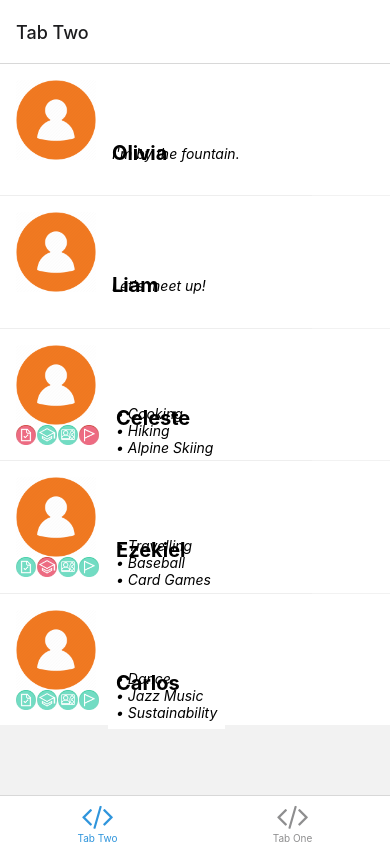
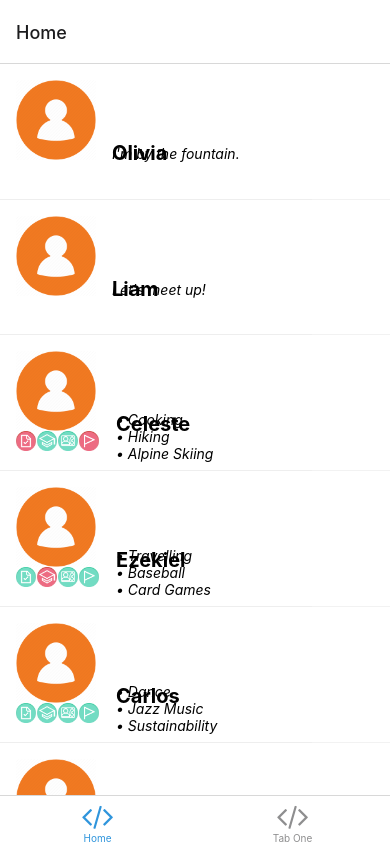
Before and after one commit to maaarvin-was-here/hi5, a React Native app: screen /TabTwo in a window 390 px wide. Built offline with nearby package versions, Linux system fonts and the light colour scheme; what expo-linking would draw is missing.

Commit message:
added more people

```diff
--- a/navigation/index.tsx
+++ b/navigation/index.tsx
@@ -5,7 +5,11 @@
  */
 import { FontAwesome } from '@expo/vector-icons';
 import { createBottomTabNavigator } from '@react-navigation/bottom-tabs';
-import { NavigationContainer, DefaultTheme, DarkTheme } from '@react-navigation/native';
+import {
+  NavigationContainer,
+  DefaultTheme,
+  DarkTheme,
+} from '@react-navigation/native';
 import { createNativeStackNavigator } from '@react-navigation/native-stack';
 import * as React from 'react';
 import { ColorSchemeName, Pressable } from 'react-native';
@@ -16,14 +20,23 @@ import ModalScreen from '../screens/ModalScreen';
 import NotFoundScreen from '../screens/NotFoundScreen';
 import ProfileScreen from '../screens/ProfileScreen';
 import HomeScreen from '../screens/HomeScreen';
-import { RootStackParamList, RootTabParamList, RootTabScreenProps } from '../types';
+import {
+  RootStackParamList,
+  RootTabParamList,
+  RootTabScreenProps,
+} from '../types';
 import LinkingConfiguration from './LinkingConfiguration';
 
-export default function Navigation({ colorScheme }: { colorScheme: ColorSchemeName }) {
+export default function Navigation({
+  colorScheme,
+}: {
+  colorScheme: ColorSchemeName;
+}) {
   return (
     <NavigationContainer
       linking={LinkingConfiguration}
-      theme={colorScheme === 'dark' ? DarkTheme : DefaultTheme}>
+      theme={colorScheme === 'dark' ? DarkTheme : DefaultTheme}
+    >
       <RootNavigator />
     </NavigationContainer>
   );
@@ -38,8 +51,16 @@ const Stack = createNativeStackNavigator<RootStackParamList>();
 function RootNavigator() {
   return (
     <Stack.Navigator>
-      <Stack.Screen name="Root" component={BottomTabNavigator} options={{ headerShown: false }} />
-      <Stack.Screen name="NotFound" component={NotFoundScreen} options={{ title: 'Oops!' }} />
+      <Stack.Screen
+        name="Root"
+        component={BottomTabNavigator}
+        options={{ headerShown: false }}
+      />
+      <Stack.Screen
+        name="NotFound"
+        component={NotFoundScreen}
+        options={{ title: 'Oops!' }}
+      />
       <Stack.Group screenOptions={{ presentation: 'modal' }}>
         <Stack.Screen name="Modal" component={ModalScreen} />
       </Stack.Group>
@@ -55,18 +76,20 @@ const BottomTab = createBottomTabNavigator<RootTabParamList>();
 
 function BottomTabNavigator() {
   const colorScheme = useColorScheme();
+  const appName = 'MeetMoment';
 
   return (
     <BottomTab.Navigator
       initialRouteName="TabTwo"
       screenOptions={{
         tabBarActiveTintColor: Colors[colorScheme].tint,
-      }}>
+      }}
+    >
       <BottomTab.Screen
         name="TabTwo"
         component={HomeScreen}
         options={{
-          title: 'Tab Two',
+          title: 'Home',
           tabBarIcon: ({ color }) => <TabBarIcon name="code" color={color} />,
         }}
       />
@@ -81,7 +104,8 @@ function BottomTabNavigator() {
               onPress={() => navigation.navigate('Modal')}
               style={({ pressed }) => ({
                 opacity: pressed ? 0.5 : 1,
-              })}>
+              })}
+            >
               <FontAwesome
                 name="info-circle"
                 size={25}
--- a/screens/HomeScreen.tsx
+++ b/screens/HomeScreen.tsx
@@ -66,6 +66,36 @@ export default function HomeScreen() {
         is_vaccinated={true}
         is_verified={true}
       ></NearbyPersonBox>
+      <View
+        style={styles.separator}
+        lightColor="#eee"
+        darkColor="rgba(255,255,255,0.1)"
+      />
+      <NearbyPersonBox
+        name="Malika"
+        interest_1="Acting"
+        interest_2="Singing"
+        interest_3="Enjoying new food spots"
+        is_flagged={false}
+        is_student={true}
+        is_vaccinated={true}
+        is_verified={true}
+      ></NearbyPersonBox>
+      <View
+        style={styles.separator}
+        lightColor="#eee"
+        darkColor="rgba(255,255,255,0.1)"
+      />
+      <NearbyPersonBox
+        name="Stephen"
+        interest_1="Pokemon"
+        interest_2="Gardening"
+        interest_3="Collecting new gemstones"
+        is_flagged={false}
+        is_student={true}
+        is_vaccinated={true}
+        is_verified={false}
+      ></NearbyPersonBox>
     </ScrollView>
   );
 }
```
Also changed, not shown: types.tsx (+11 -9 lines).
